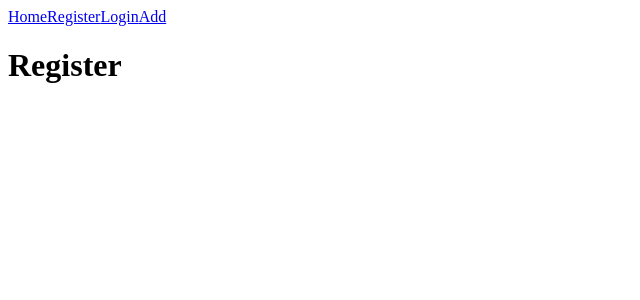
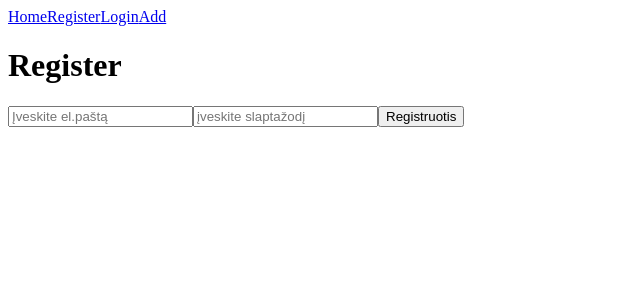
Before and after one commit to kiburtaite/React-atsiskaitymas, a React (Create React App) app: page /register in a window 1280 px wide. Shown: the top 300 px of the page, without its empty margins (0-640 px from the left). Built offline with nearby package versions, Linux system fonts and the light colour scheme.

Commit message:
login, register fomrs

```diff
--- a/src/components/Login.jsx
+++ b/src/components/Login.jsx
@@ -1,10 +1,23 @@
 import Nav from './Nav';
 
 const Login = () => {
+
+const flogin = (e) => {
+    e.preventDefault();
+    fetch("https://autumn-delicate-wilderness.glitch.me/v1/auth/login")
+    .then(res => res.json())
+    .then(data => console.log(data))
+};
+
     return (
         <div>
             <Nav />
             <h1>Login</h1>
+            <form onSubmit={flogin}>
+                <input type="email" name="email" placeholder="Įveskite el.paštą"/>
+                <input type="password" name="password" placeholder="įveskite slaptažodį"/>
+                <button type="submit">Prisijungti</button>
+            </form>
         </div>
     )
 };
--- a/src/components/Register.jsx
+++ b/src/components/Register.jsx
@@ -1,10 +1,32 @@
 import Nav from './Nav';
 
 const Register = () => {
+
+const fregister = (e) => {
+    e.preventDefault();
+    const newUser = {
+        email: e.target.email.value,
+        password: e.target.password.value
+    }
+    fetch("https://autumn-delicate-wilderness.glitch.me/v1/auth/register", {
+      method : "POST",
+      headers : {
+        "Content-type" : "application/json",
+        "Accept" : "application/json plain/text "
+      },
+      body: JSON.stringify(newUser)
+    })
+};
+
     return (
         <div>
             <Nav />
             <h1>Register</h1>
+            <form onSubmit={fregister}>
+                <input type="email" name="email" placeholder="Įveskite el.paštą"/>
+                <input type="password" name="password" placeholder="įveskite slaptažodį"/>
+                <button type="submit">Registruotis</button>
+            </form>
         </div>
     )
 };
```
